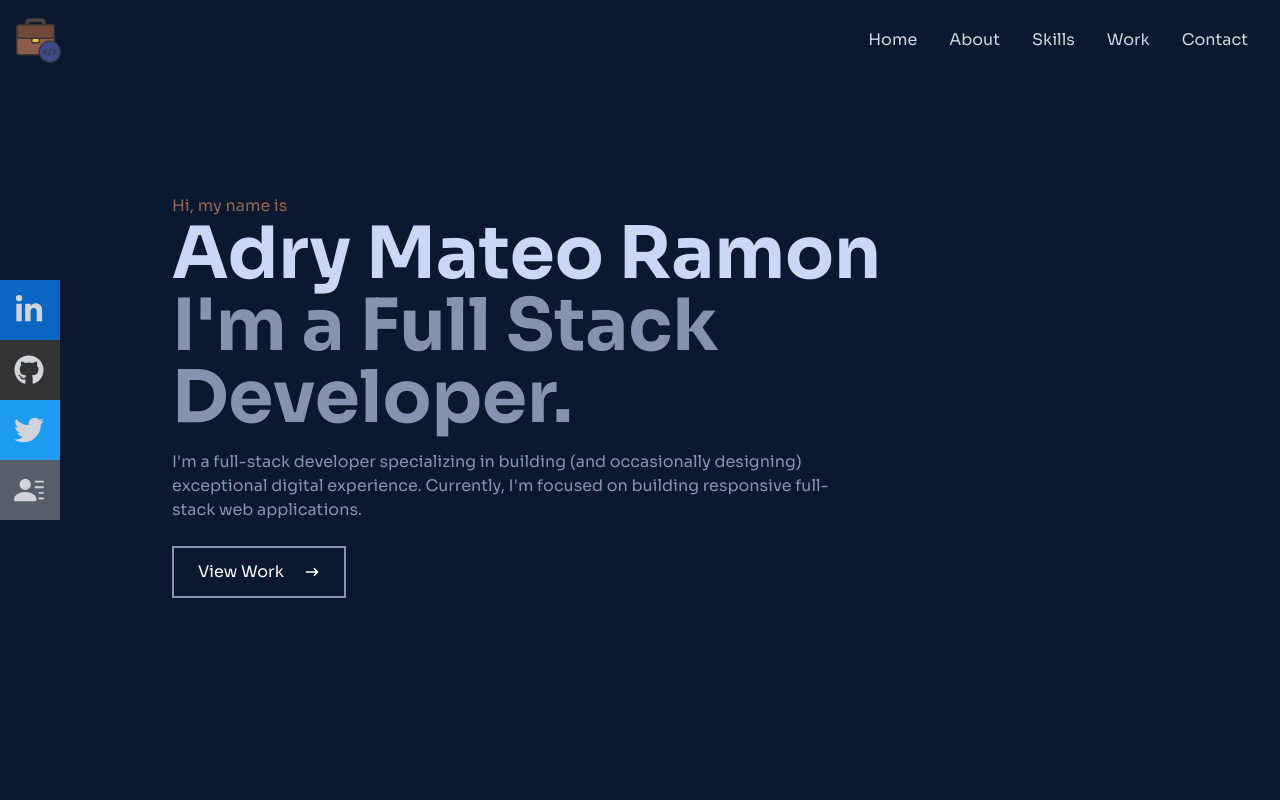
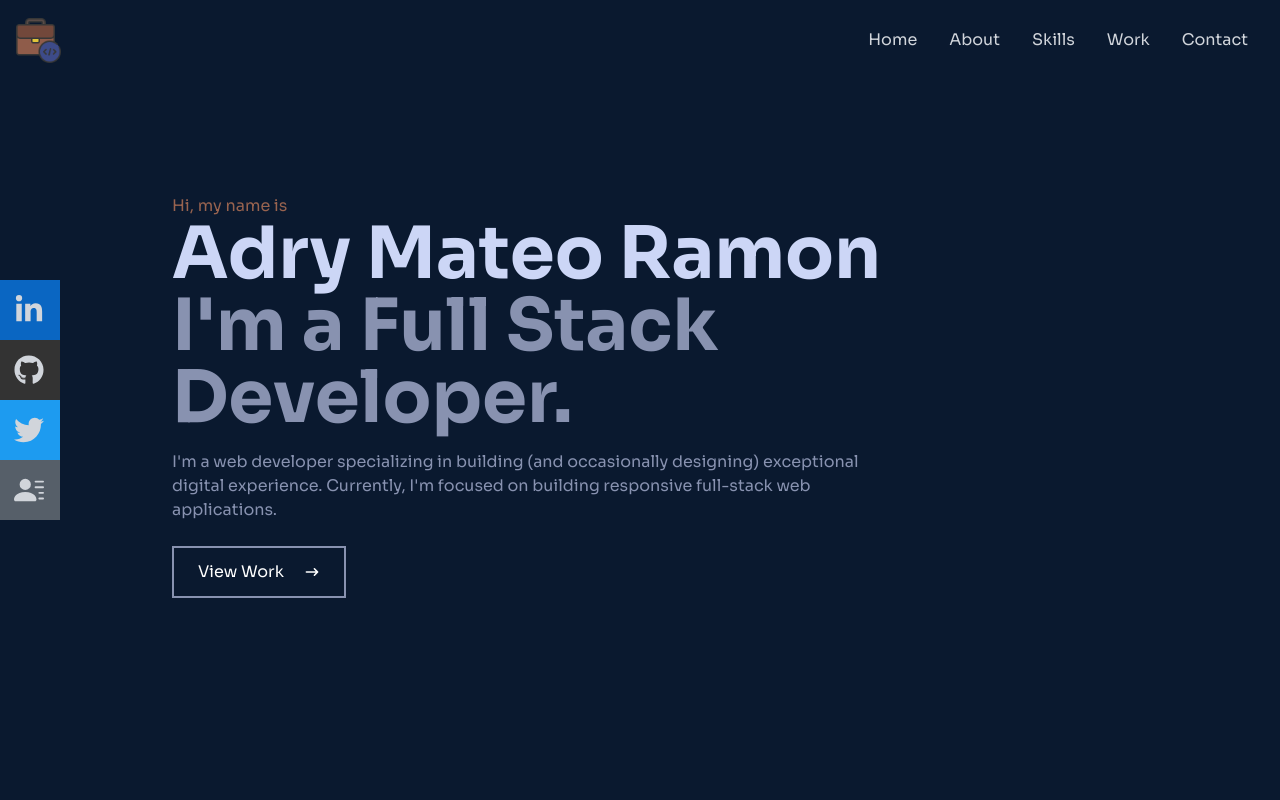
Before and after one commit to Adrydevmateo/portfolio, a React (Vite) app: page / in a window 1280 px wide. Shown: the top 800 px of the page. Built offline with nearby package versions, Linux system fonts and the light colour scheme.

Commit message:
Update Home.jsx

```diff
--- a/src/components/Home.jsx
+++ b/src/components/Home.jsx
@@ -14,7 +14,7 @@ const Home = () => {
           I'm a Full Stack Developer.
         </h2>
         <p className="text-[#8892b0] py-4 max-w-[700px]">
-          I&apos;m a full-stack developer specializing in building (and
+          I&apos;m a web developer specializing in building (and
           occasionally designing) exceptional digital experience. Currently,
           I&apos;m focused on building responsive full-stack web applications.
         </p>
```
